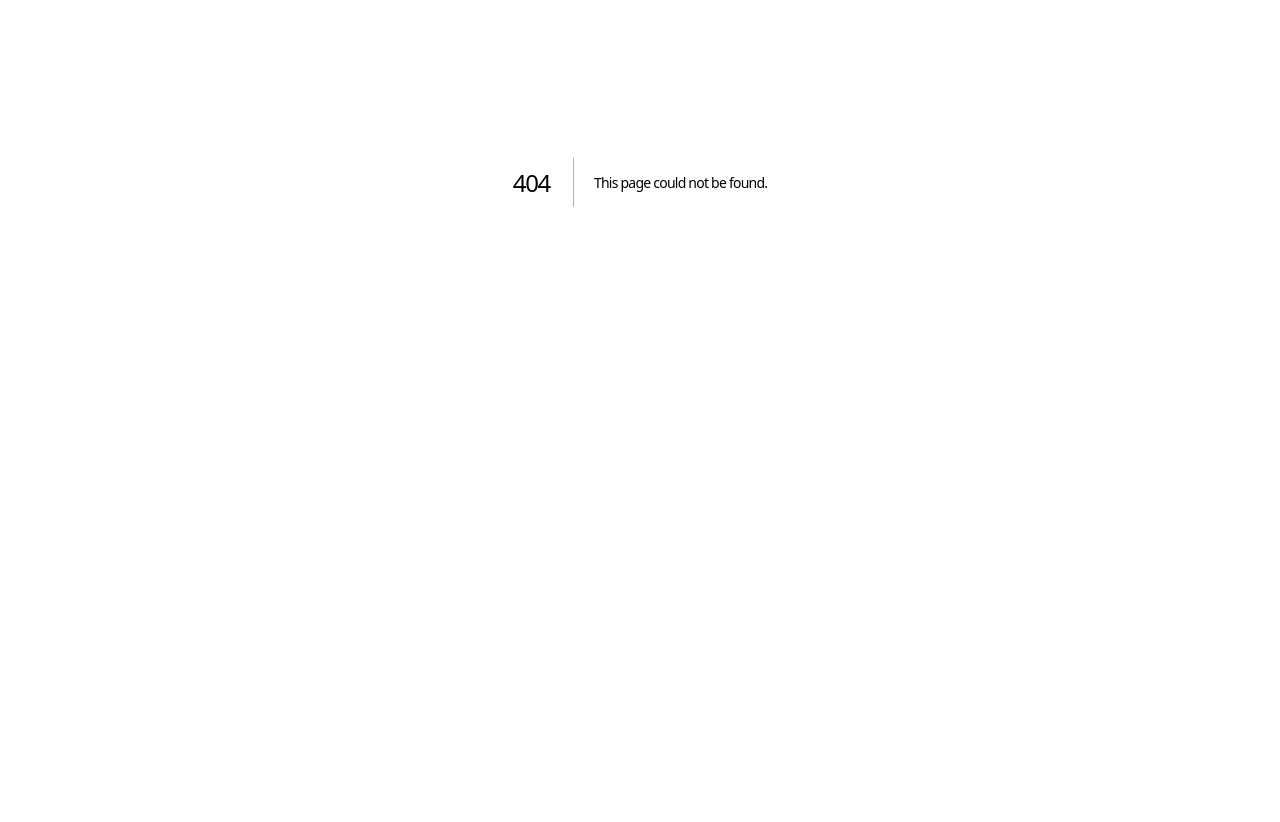
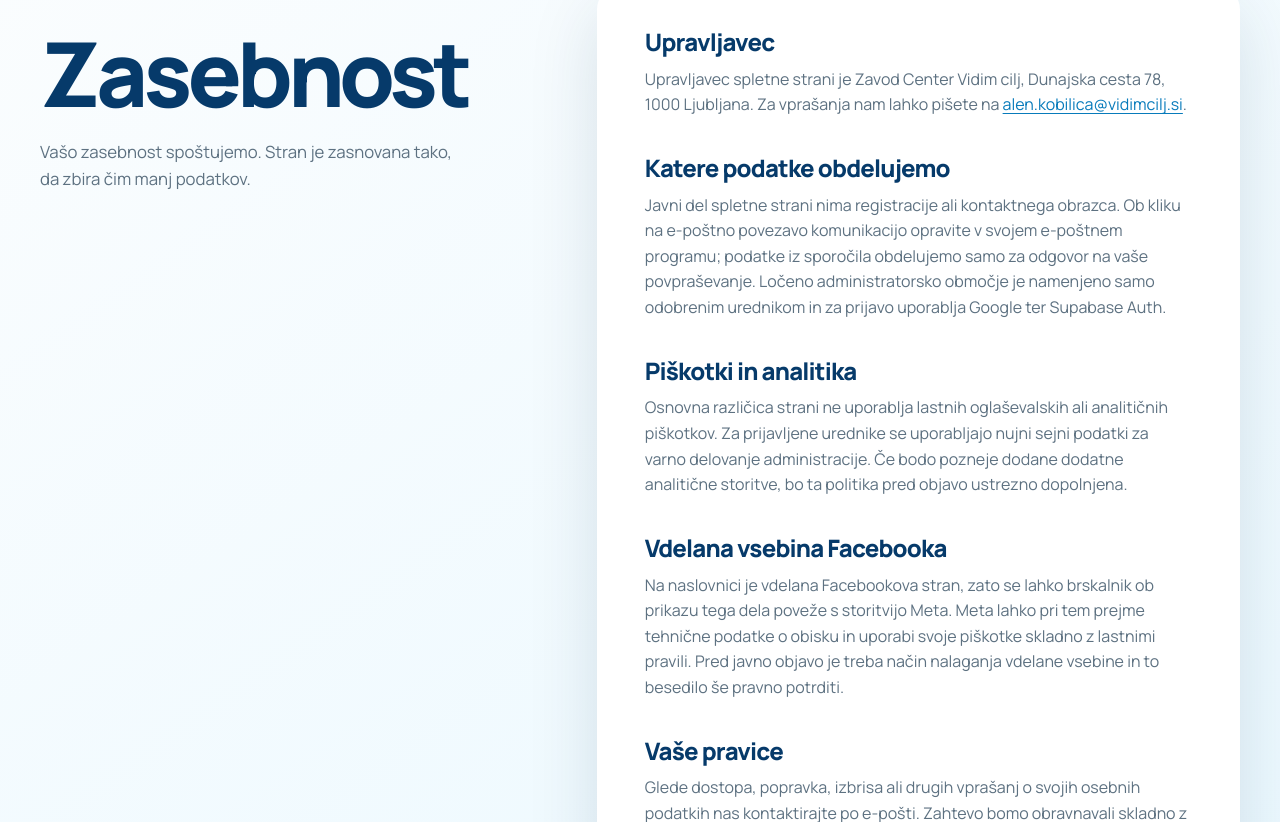
Before and after one commit to mihagams-blip/vidim-cilj, a Next.js app: page /zasebnost in a window 1280 px wide. Before the commit this address had no page. Shown: the part 218-1040 px from the top of the page. Before the commit the page ends 800 px from the top, so only its background shows below. Built offline with nearby package versions, Linux system fonts and the light colour scheme.

Commit message:
Add privacy page

```diff
--- /dev/null
+++ b/src/app/zasebnost/page.tsx
@@ -0,0 +1,22 @@
+import type { Metadata } from "next";
+import { LegalPage } from "@/components/LegalPage";
+
+export const metadata: Metadata = { title: "Zasebnost" };
+
+export default function PrivacyPage() {
+  return (
+    <LegalPage eyebrow="Pravne informacije" title="Zasebnost" intro="Vašo zasebnost spoštujemo. Stran je zasnovana tako, da zbira čim manj podatkov.">
+      <h2>Upravljavec</h2>
+      <p>Upravljavec spletne strani je Zavod Center Vidim cilj, Dunajska cesta 78, 1000 Ljubljana. Za vprašanja nam lahko pišete na <a href="mailto:alen.kobilica@vidimcilj.si">alen.kobilica@vidimcilj.si</a>.</p>
+      <h2>Katere podatke obdelujemo</h2>
+      <p>Javni del spletne strani nima registracije ali kontaktnega obrazca. Ob kliku na e-poštno povezavo komunikacijo opravite v svojem e-poštnem programu; podatke iz sporočila obdelujemo samo za odgovor na vaše povpraševanje. Ločeno administratorsko območje je namenjeno samo odobrenim urednikom in za prijavo uporablja Google ter Supabase Auth.</p>
+      <h2>Piškotki in analitika</h2>
+      <p>Osnovna različica strani ne uporablja lastnih oglaševalskih ali analitičnih piškotkov. Za prijavljene urednike se uporabljajo nujni sejni podatki za varno delovanje administracije. Če bodo pozneje dodane dodatne analitične storitve, bo ta politika pred objavo ustrezno dopolnjena.</p>
+      <h2>Vdelana vsebina Facebooka</h2>
+      <p>Na naslovnici je vdelana Facebookova stran, zato se lahko brskalnik ob prikazu tega dela poveže s storitvijo Meta. Meta lahko pri tem prejme tehnične podatke o obisku in uporabi svoje piškotke skladno z lastnimi pravili. Pred javno objavo je treba način nalaganja vdelane vsebine in to besedilo še pravno potrditi.</p>
+      <h2>Vaše pravice</h2>
+      <p>Glede dostopa, popravka, izbrisa ali drugih vprašanj o svojih osebnih podatkih nas kontaktirajte po e-pošti. Zahtevo bomo obravnavali skladno z veljavno zakonodajo.</p>
+      <p className="legal-updated">Osnutek za pravni pregled · julij 2026</p>
+    </LegalPage>
+  );
+}
```
